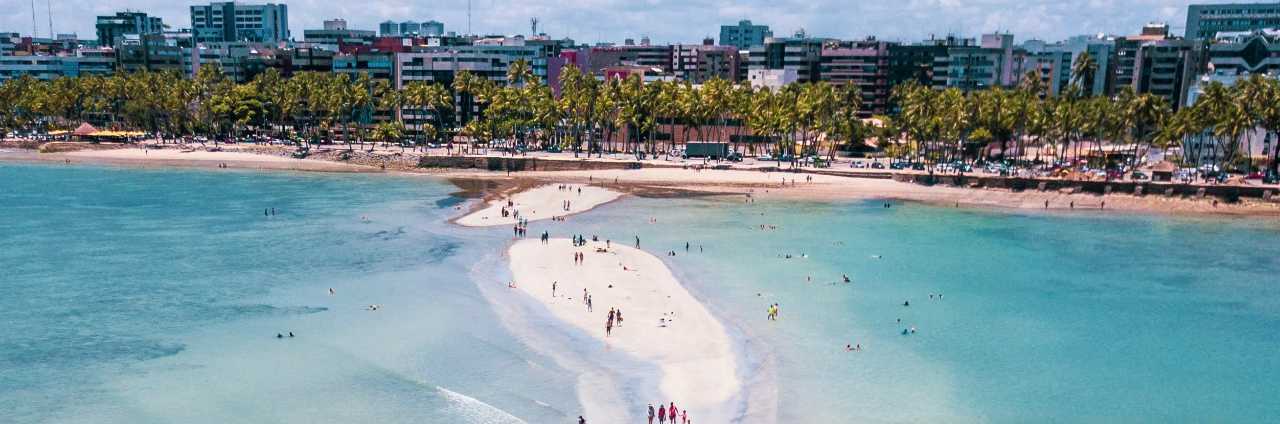
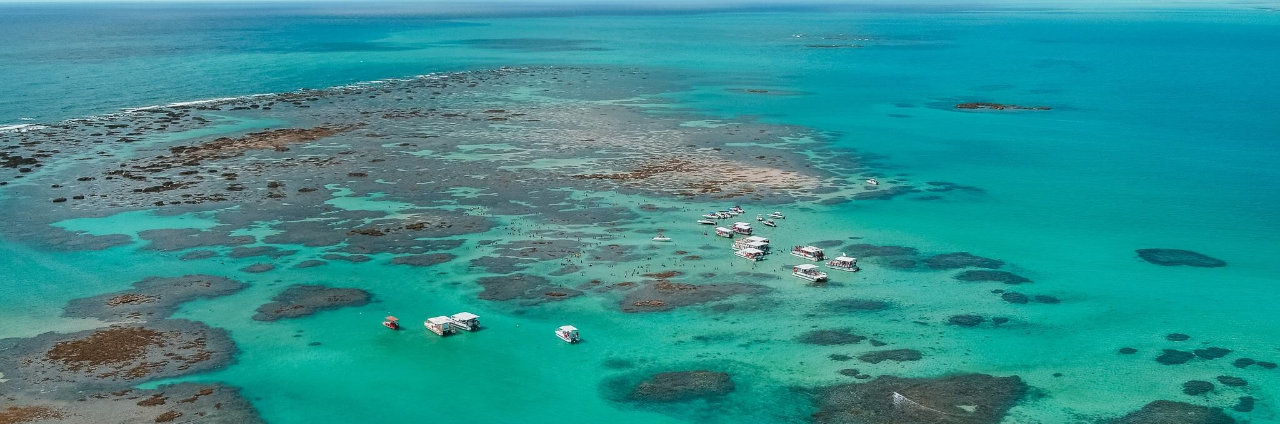
Before and after one commit to JacksonLuiz99/ALVTurismo, a plain HTML site: page index.html in a window 1280 px wide. Shown: the top 424 px of the page. Drawn offline with nearby package versions, Linux system fonts and the light colour scheme; grey boxes are pictures that could not be loaded.

Commit message:
Mudança de BG

```diff
--- a/styles.css
+++ b/styles.css
@@ -21,7 +21,7 @@ body {
 
 /* Hero Section */
 .hero {
-    background-image: url('img/logo/caminho.png');
+    background-image: url('img/logo/back.PNG');
     height: 60vh;
     min-height: 300px;
     background-size: cover;
```
Also changed, not shown: img/logo/back.PNG (added), img/logo/familia1.jpeg (added), 1 other file.
